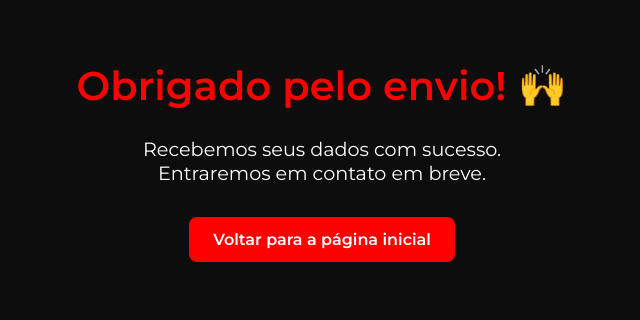
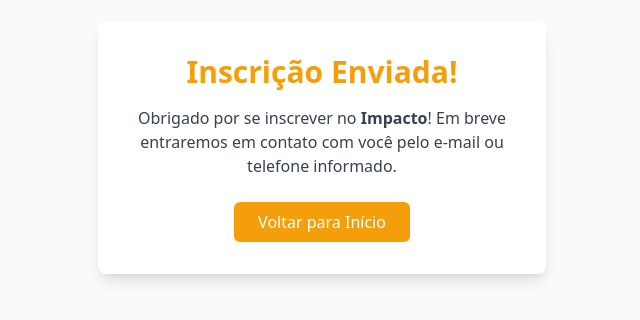
Before and after one commit to IzzyWoong/Ligados-Church, a plain HTML site: page obrigado.html in a window 1280 px wide. Shown: the part 252-572 px from the top of the page, without its empty margins (318-958 px from the left). Drawn offline with nearby package versions, Linux system fonts and the light colour scheme.

Commit message:
minha atualização

```diff
--- a/obrigado.html
+++ b/obrigado.html
@@ -1,56 +1,25 @@
 <!DOCTYPE html>
-<html lang="pt-br">
+<html lang="pt-BR">
 <head>
-  <meta charset="UTF-8">
-  <meta name="viewport" content="width=device-width, initial-scale=1.0">
-  <title>Obrigado!</title>
-  <link rel="stylesheet" href="https://fonts.googleapis.com/css2?family=Montserrat:wght@400;600&display=swap">
-  <style>
-    body {
-      margin: 0;
-      padding: 0;
-      font-family: 'Montserrat', sans-serif;
-      background-color: #0d0d0d;
-      color: white;
-      display: flex;
-      align-items: center;
-      justify-content: center;
-      flex-direction: column;
-      height: 100vh;
-      text-align: center;
-    }
+  <meta charset="UTF-8" />
+  <meta name="viewport" content="width=device-width, initial-scale=1.0" />
+  <title>Inscrição enviada - Ligados Church</title>
+  <meta name="description" content="Confirmação de inscrição no Impacto - Ligados Church" />
+  <link href="https://cdn.jsdelivr.net/npm/tailwindcss@2.2.19/dist/tailwind.min.css" rel="stylesheet">
+  <link rel="icon" type="image/png" href="assets/favicon.png" />
+</head>
+<body class="bg-gray-50 text-gray-800 font-sans flex items-center justify-center min-h-screen p-4">
 
-    h1 {
-      font-size: 2.5rem;
-      color: #ff0000;
-      margin-bottom: 0.5rem;
-    }
+  <div class="bg-white shadow-lg rounded-lg max-w-md w-full p-8 text-center">
+    <h1 class="text-3xl font-bold text-yellow-500 mb-4">Inscrição Enviada!</h1>
+    <p class="text-gray-700 mb-6">
+      Obrigado por se inscrever no <strong>Impacto</strong>! Em breve entraremos em contato com você pelo e-mail ou telefone informado.
+    </p>
 
-    p {
-      font-size: 1.2rem;
-      margin-bottom: 2rem;
-    }
+    <div class="flex flex-col sm:flex-row justify-center gap-4">
+      <a href="index.html" class="bg-yellow-500 hover:bg-yellow-600 text-white px-6 py-2 rounded-md transition">Voltar para Início</a>
+    </div>
+  </div>
 
-    a {
-      display: inline-block;
-      padding: 0.8rem 1.5rem;
-      background-color: #ff0000;
-      color: white;
-      text-decoration: none;
-      font-weight: 600;
-      border-radius: 8px;
-      transition: background-color 0.3s ease;
-    }
-
-    a:hover {
-      background-color: #cc0000;
-    }
-  </style>
-</head>
-<body>
-  <h1>Obrigado pelo envio! 🙌</h1>
-  <p>Recebemos seus dados com sucesso.<br>
-  Entraremos em contato em breve.</p>
-  <a href="index.html">Voltar para a página inicial</a>
 </body>
 </html>
```
Also changed, not shown: impacto.html (+1 -3 lines).
